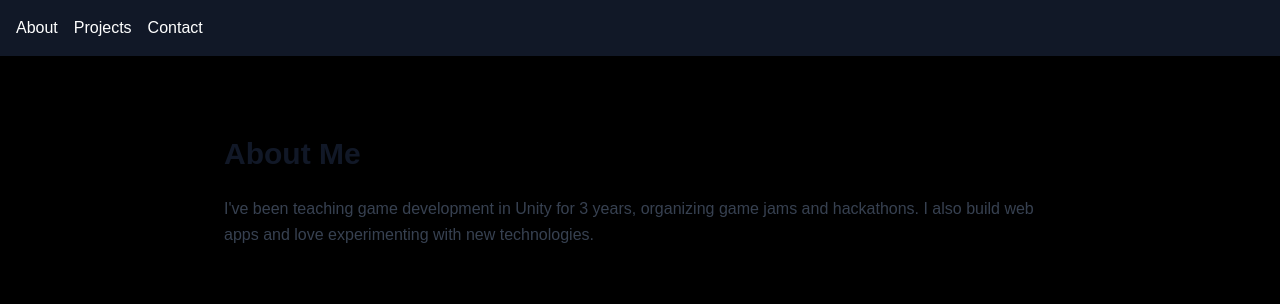
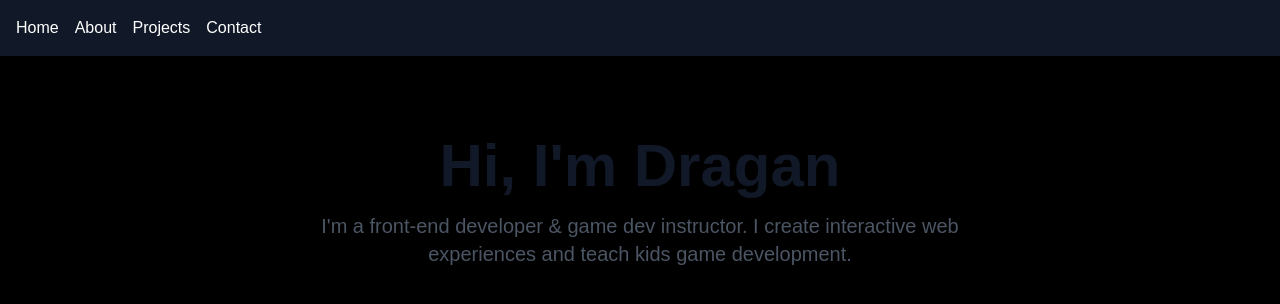
Before and after one commit to Dragan-Prpa/portfolio, a React (Vite) app: page / in a window 1280 px wide. Shown: the top 304 px of the page. Built offline with nearby package versions, Linux system fonts and the light colour scheme; a web font is replaced by a local one.

Commit message:
added homepage

```diff
--- a/src/App.tsx
+++ b/src/App.tsx
@@ -2,11 +2,12 @@ import { useState } from 'react';
 import About from './components/About';
 import Projects from './components/Projects';
 import Contact from './components/Contact';
+import Hero from './components/Hero';
 
 export default function App() {
-  const [active, setActive] = useState<'about' | 'projects' | 'contact'>('about');
+  const [active, setActive] = useState<'hero'|'about' | 'projects' | 'contact'>('hero');
   const [transitioning, setTransitioning] = useState(false);
-  const [next, setNext] = useState<'about' | 'projects' | 'contact'>('about');
+  const [next, setNext] = useState<'hero'|'about' | 'projects' | 'contact'>('hero');
 
   const handleClick = (section: typeof active) => {
     if (section === active || transitioning) return;
@@ -24,6 +25,7 @@ export default function App() {
   return (
     <div className="min-h-screen bg-black text-white flex flex-col">
       <header className="flex gap-4 p-4 bg-gray-900">
+        <button onClick={()=> handleClick('hero')}>Home</button>
         <button onClick={() => handleClick('about')}>About</button>
         <button onClick={() => handleClick('projects')}>Projects</button>
         <button onClick={() => handleClick('contact')}>Contact</button>
@@ -36,6 +38,7 @@ export default function App() {
         )}
 
         <div className={`absolute inset-0 transition-opacity duration-50 ${transitioning ? 'opacity-0' : 'opacity-100'}`}>
+          {active === 'hero' &&  <Hero />}
           {active === 'about' && <About />}
           {active === 'projects' && <Projects />}
           {active === 'contact' && <Contact />}
```
